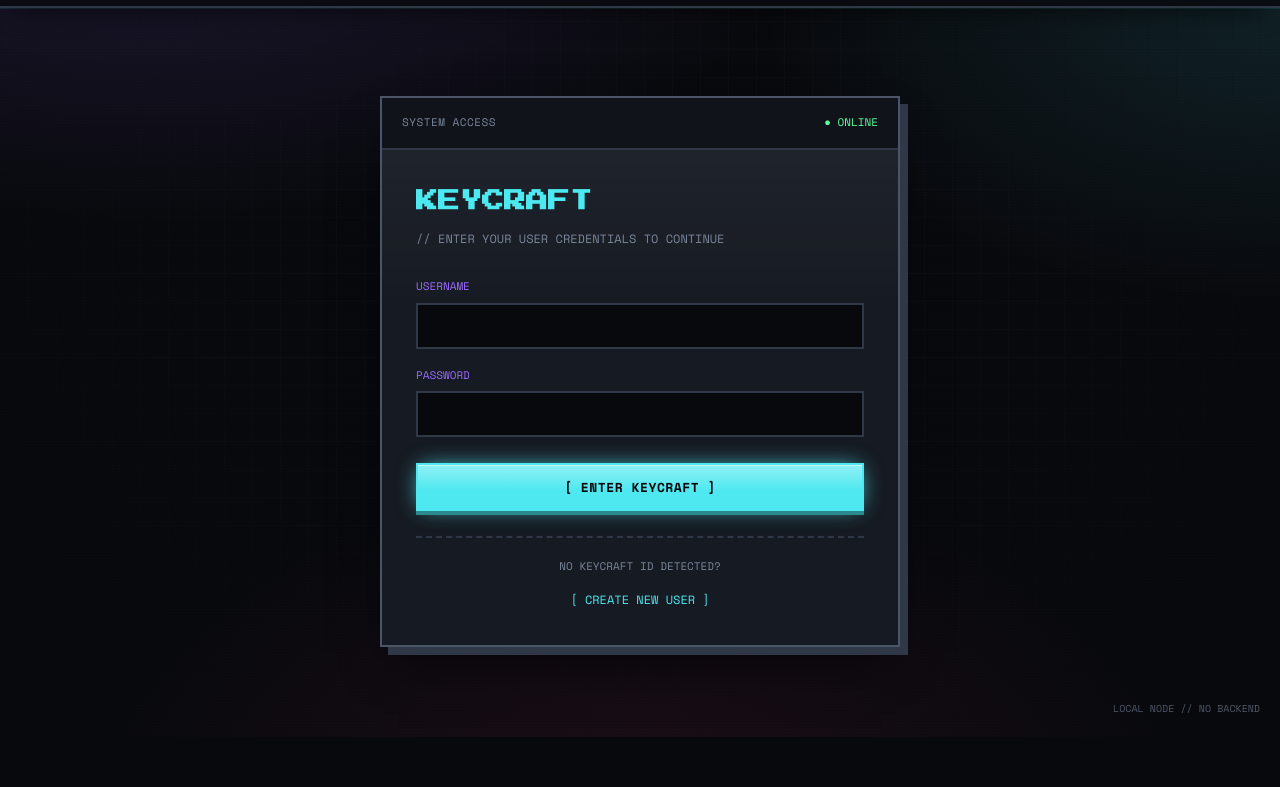
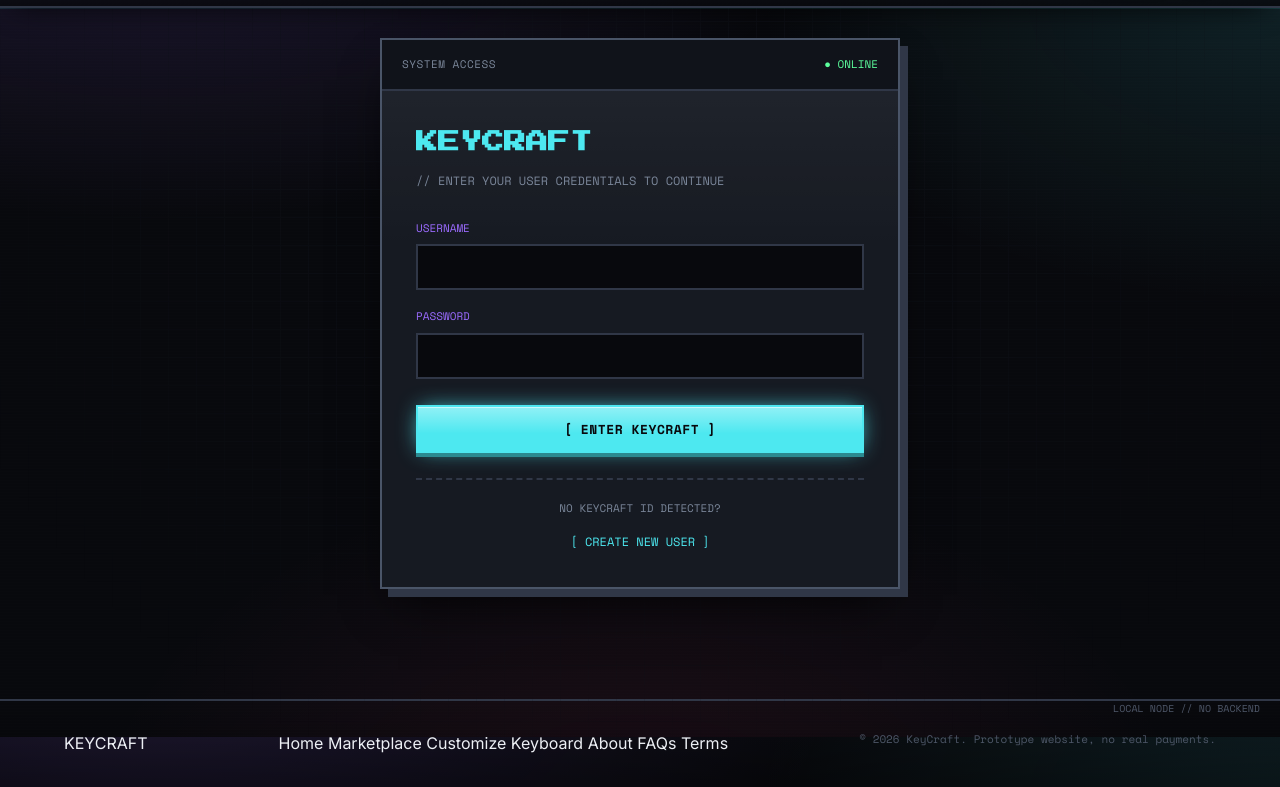
Before and after one commit to chzerose/wd-tsm3b-keycraft, a plain HTML site: page login.html in a window 1280 px wide. Shown: the part 63-850 px from the top of the page. Before the commit the page ends 800 px from the top, so only its background shows below. Drawn offline with nearby package versions, Linux system fonts and the light colour scheme.

Commit message:
Add files via upload

```diff
--- a/login.html
+++ b/login.html
@@ -25,7 +25,7 @@
 
 .auth-page {
 
-  min-height: calc(100vh - 72px);
+  min-height: calc(100vh - 72px - 150px);
 
   display: flex;
 
@@ -462,6 +462,22 @@
 
 </main>
 
+<footer class="site-footer">
+  <div class="wrap footer-simple">
+    <a href="index.html" class="footer-logo">KEYCRAFT</a>
+    <nav class="footer-links" aria-label="Footer">
+      <a href="index.html">Home</a>
+      <a href="marketplace.html">Marketplace</a>
+      <a href="customize.html">Customize</a>
+      <a href="cart.html">Keyboard</a>
+      <a href="index.html#about">About</a>
+      <a href="info.html#faqs">FAQs</a>
+      <a href="info.html#terms">Terms</a>
+    </nav>
+    <p class="footer-copy">&copy; 2026 KeyCraft. Prototype website, no real payments.</p>
+  </div>
+</footer>
+
 
 <script src="js/sounds.js"></script>
 <script src="js/cart-store.js"></script>
```
Also changed, not shown: cart.html (+12 -3 lines), customize.html (+12 -3 lines), marketplace.html (+12 -3 lines), register.html (+17 -1 lines), user.html (+16 -0 lines).
